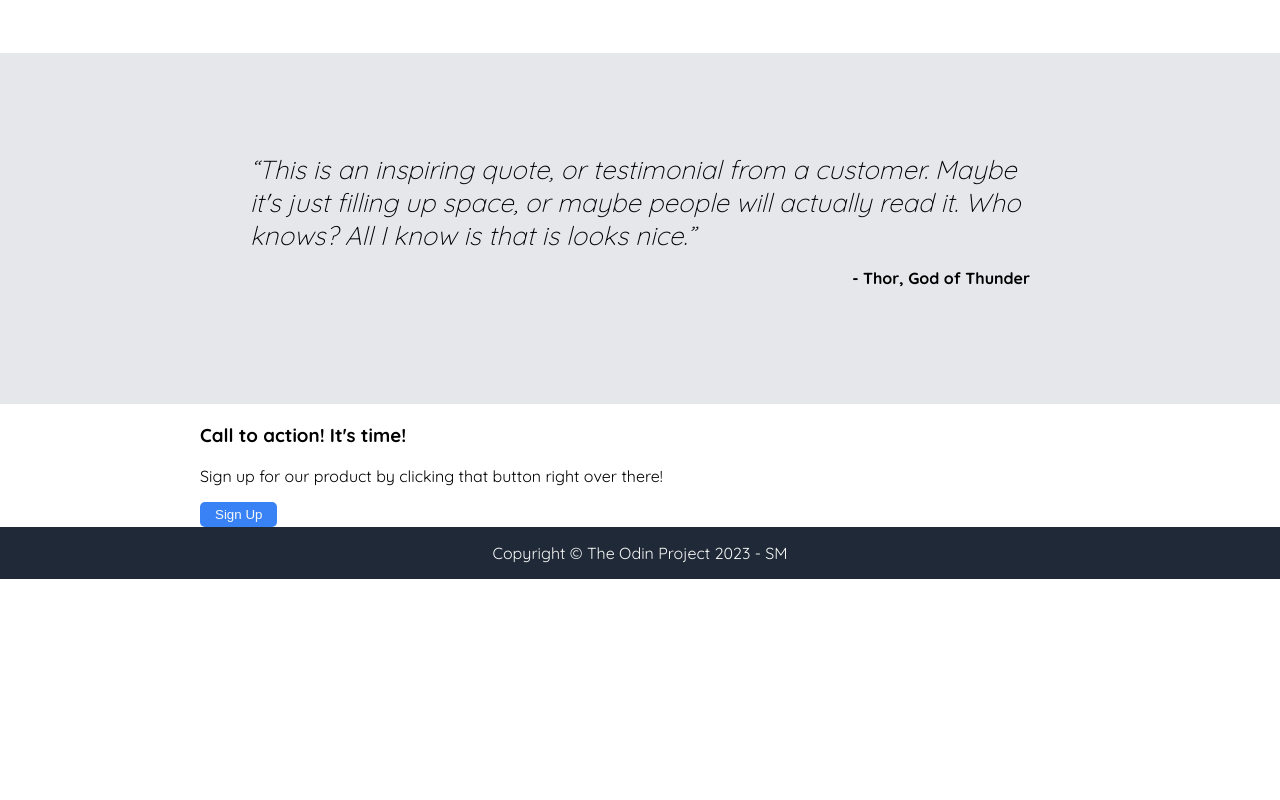
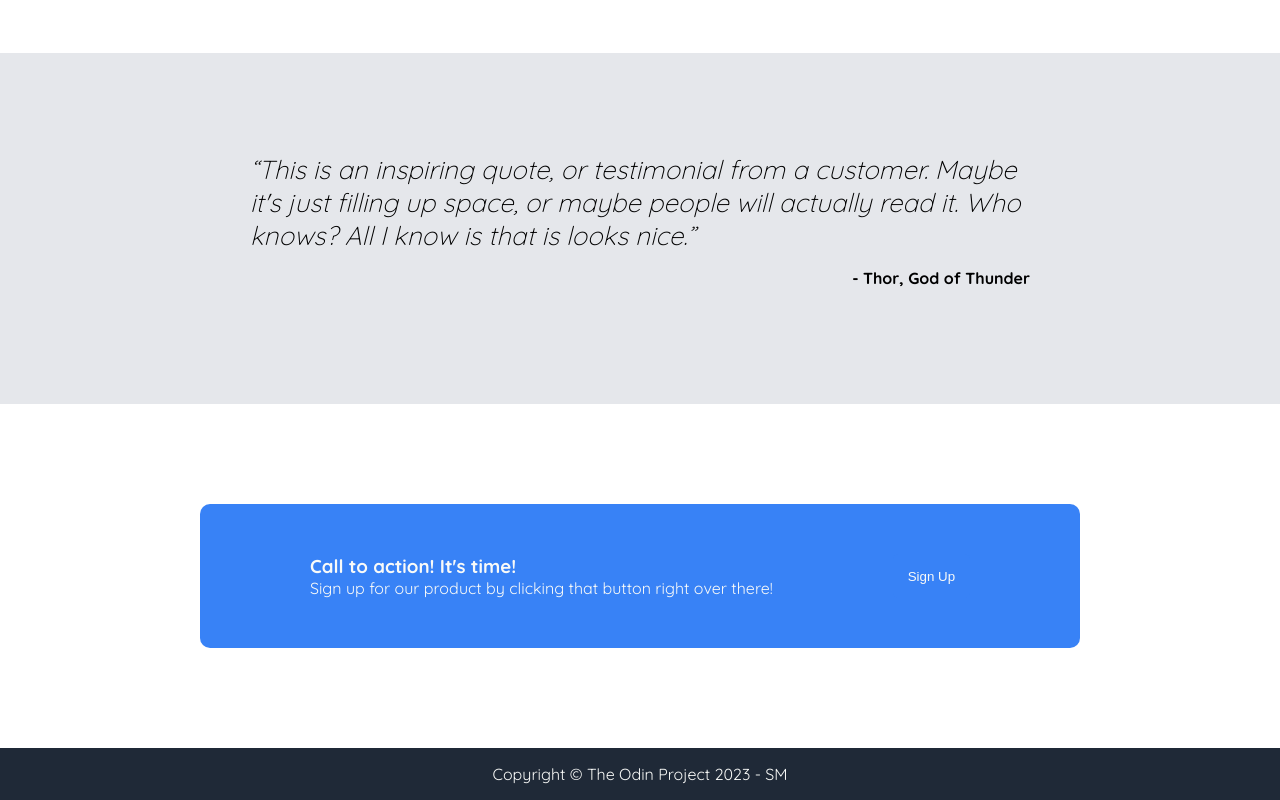
Before and after one commit to SolomonM23/odin-landing-page, a plain HTML site: page index.html in a window 1280 px wide. Shown: the part 944-1744 px from the top of the page. Before the commit the page ends 1523 px from the top, so only its background shows below. Drawn offline with nearby package versions, Linux system fonts and the light colour scheme.

Commit message:
all styling for call to action, div and class for signup left

```diff
--- a/index.html
+++ b/index.html
@@ -68,10 +68,14 @@
       <p>- Thor, God of Thunder</p>
     </div>
     <div class="signup container">
-      <div>
-        <h3>Call to action! It's time!</h3>
-        <p>Sign up for our product by clicking that button right over there!</p>
-        <button>Sign Up</button>
+      <div class="signup-content">
+        <div class="signup-left">
+          <h3>Call to action! It's time!</h3>
+          <p>
+            Sign up for our product by clicking that button right over there!
+          </p>
+        </div>
+        <button class="second">Sign Up</button>
       </div>
     </div>
     <div class="footer">
--- a/styles.css
+++ b/styles.css
@@ -139,14 +139,31 @@ h2 {
     font-weight: 300;
     font-size: 26px;
     font-style: italic;
-    /* margin: 100px 50px 0 50px; */
 }
 
 .quote p {
     align-self: end;
     font-weight: 700;
-    /* margin-bottom: 100px; */
 }
+
+/* Call to action */
+.signup-content {
+    background-color: var(--button);
+    color: var(--main-font);
+    border-radius: 10px;
+    display: flex;
+    margin: 100px 0;
+    justify-content: space-around;
+    padding: 50px;
+}
+
+.signup-left p, h3 {
+    margin: 0;
+}
+
+/* button .second {
+    border: 1px solid --main-font;
+} */
 
 /* Footer */
 .footer {
```
